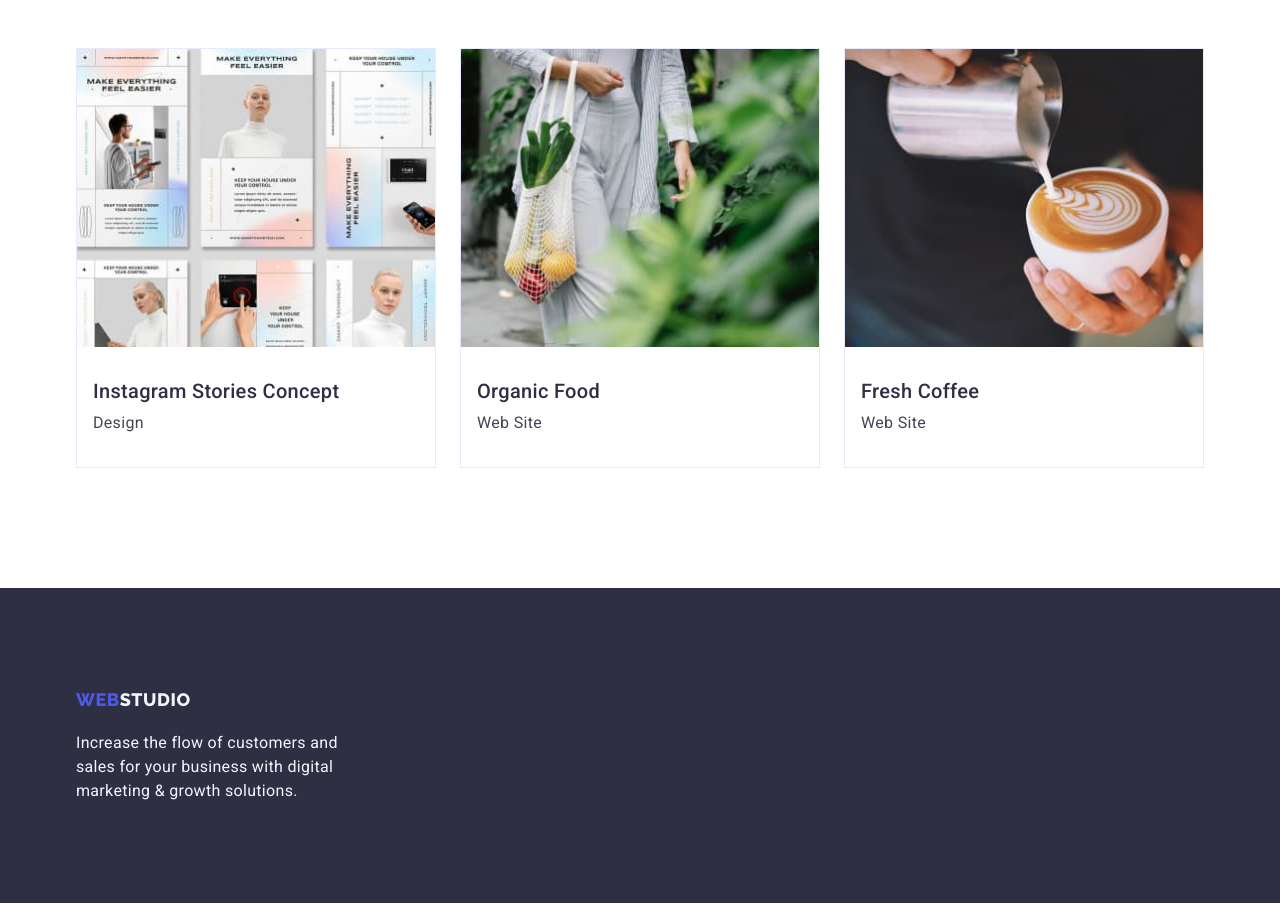
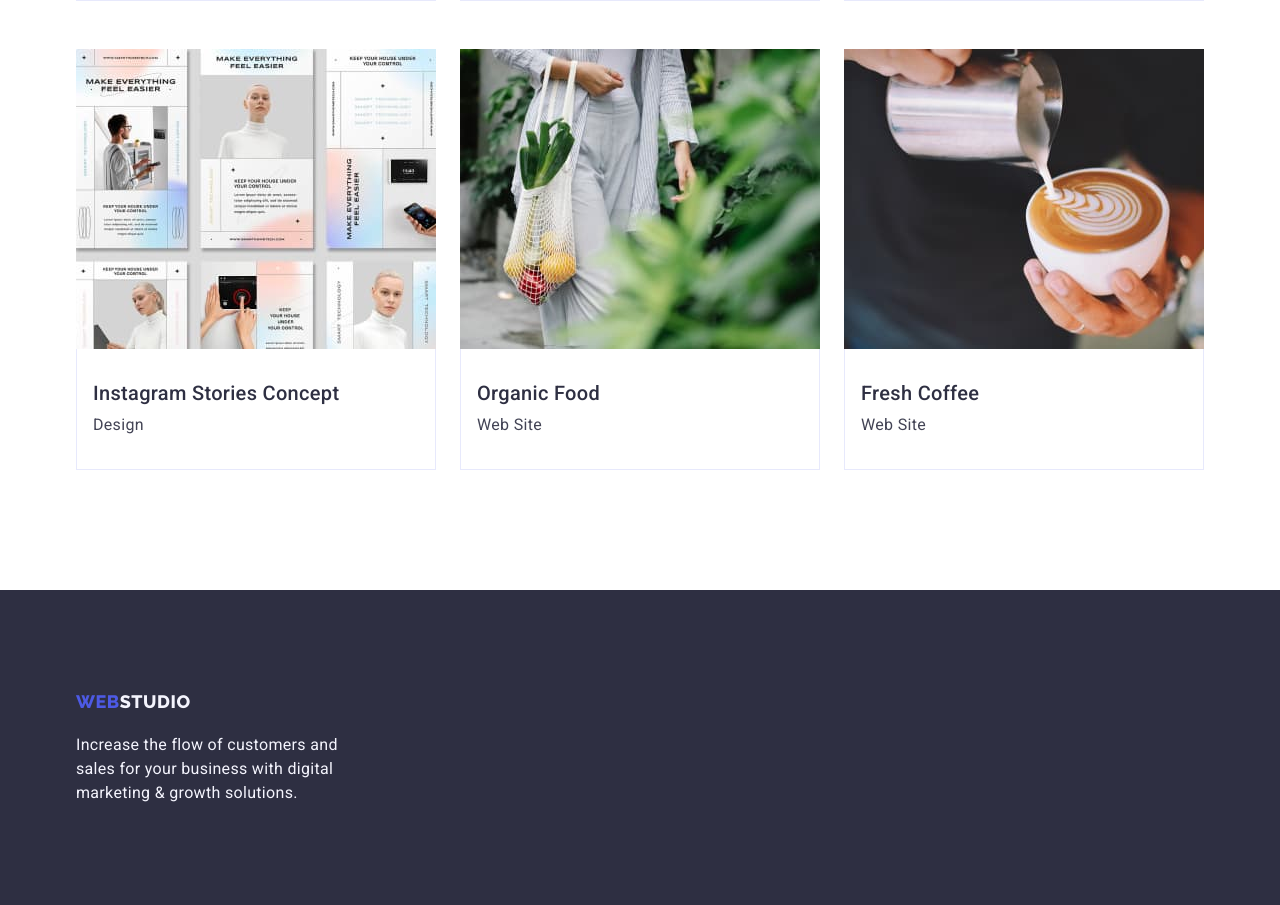
Before and after one commit to OleksiiMatveichuk/goit-markup-hw-03, a plain HTML site: page portfolio.html in a window 1280 px wide. Shown: the part 1180-2085 px from the top of the page. Drawn offline with nearby package versions, Linux system fonts and the light colour scheme.

Commit message:
fixed bugs

```diff
--- a/css/styles.css
+++ b/css/styles.css
@@ -328,9 +328,6 @@ font-style: normal;
 .button-item:not(:last-child) {
     margin-right: 24px;
 }
-.project-item{
-    border: 1px solid #E7E9FC;
-}
 
 .project-list {
     flex-wrap: wrap;
@@ -345,6 +342,9 @@ font-style: normal;
     padding-top: 32px;
     padding-bottom: 32px;
     padding-left: 16px;
+    border-right: 1px solid #E7E9FC;
+    border-bottom: 1px solid #E7E9FC;
+    border-left: 1px solid #E7E9FC;
 }
 
 /* Стилістика і правки*/
--- a/portfolio.html
+++ b/portfolio.html
@@ -199,7 +199,6 @@
 
     <footer class="footer-primary">
       <div class="container">
-        <div>
         <a href="./index.html" class="logo footer"
           ><span class="logo-web">Web</span>Studio</a
         >
@@ -208,7 +207,6 @@
           digital marketing & growth solutions.
         </p>
       </div>
-      </div>
     </footer>
   </body>
 </html>
```
Also changed, not shown: index.html (+0 -2 lines). Lines whose indentation alone changed are shown as unchanged.
